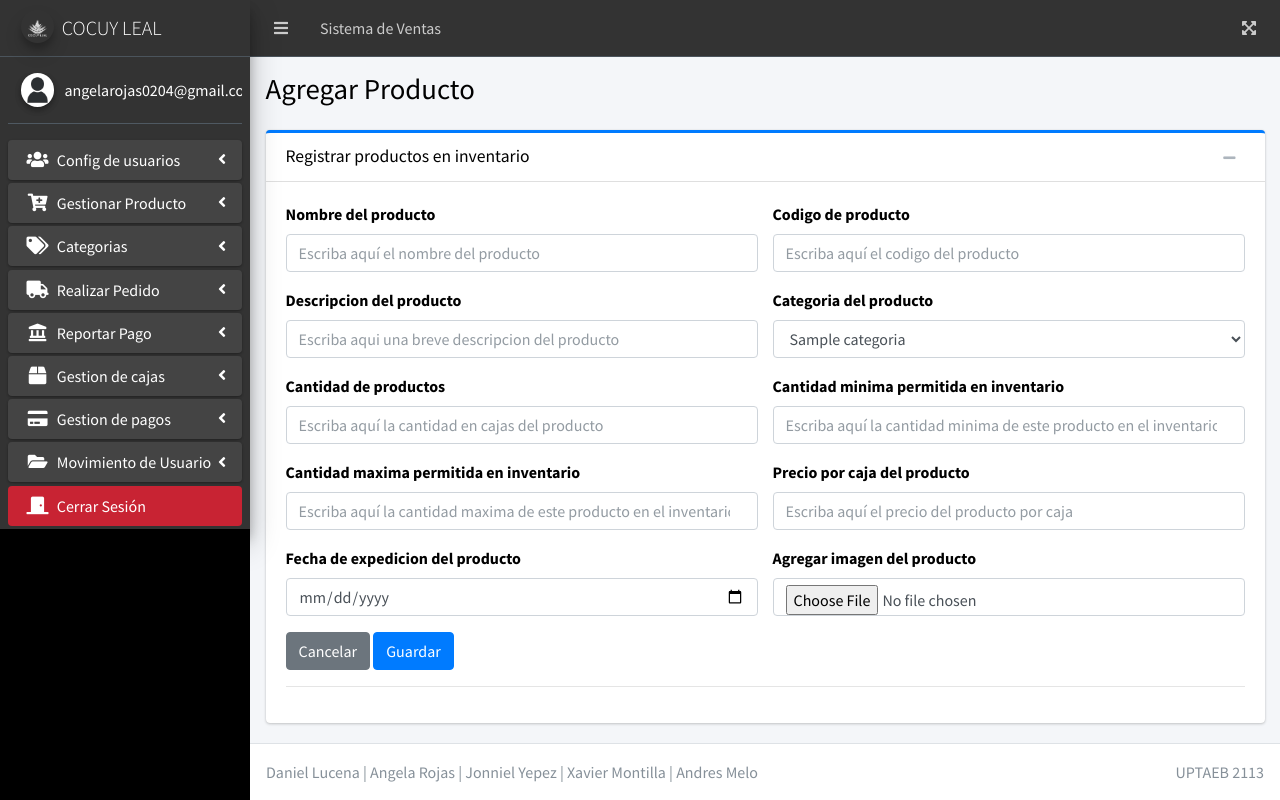
After one commit to Angela-0204/www.sistemacocuy.com, a PHP site: template views/hacer_compra.php in a window 1280 px wide. The commit adds this page. Run offline with PHP 8.4, Linux system fonts and the light colour scheme; a user stored in the database is signed in; tables that the repository leaves empty or names only in its code hold one stand-in row (values such as "Sample post"); the template is opened without the code that fills it: most values are stand-ins (such as "Sample title", 1, 10 or a date in 2020); data that the repository does not hold is empty; some libraries are stand-ins or nearby versions.

```diff
--- /dev/null
+++ b/app/controllers/hacer_compra.php
@@ -0,0 +1,3 @@
+<?php
+include('app/config.php');
+include($VIEW.'hacer_compra.php');
--- a/views/catalogo.php
+++ b/views/catalogo.php
@@ -42,7 +42,7 @@
                                 </thead>
                                 <tbody></tbody>
                             </table>
-                            <a href="?pagina=compra" id="comprar" class="btn-2">Comprar</a>
+                            <a href="?pagina=hacer_compra" id="comprar" class="btn-2">Comprar</a>
                             <a href="#" id="vaciar-carrito" class="btn-2">Vaciar Carrito</a>
 
                         </div>
--- /dev/null
+++ b/views/hacer_compra.php
@@ -0,0 +1,120 @@
+<?php include('views/layout/menu.php'); ?>
+
+<!-- Content Wrapper. Contains page content -->
+<div class="content-wrapper">
+  <!-- Content Header (Page header) -->
+  <div class="content-header">
+    <div class="container-fluid">
+      <div class="row mb-2">
+        <div class="col-sm-12">
+          <h1 class="m-0">Agregar Producto</h1>
+        </div><!-- /.col -->
+      </div><!-- /.row -->
+    </div><!-- /.container-fluid -->
+  </div>
+  <!-- /.content-header -->
+
+
+  <!-- Main content -->
+  <div class="content">
+    <div class="container-fluid">
+
+      <div class="row">
+        <div class="col-md-12">
+          <div class="card card-outline card-primary">
+            <div class="card-header d-flex align-items-center">
+              <div class="d-flex align-items-center">
+                <h3 class="card-title mb-0">Registrar productos en inventario</h3>
+
+              </div>
+              <div class="ml-auto">
+                <button type="button" class="btn btn-tool" data-card-widget="collapse">
+                  <i class="fas fa-minus"></i>
+                </button>
+              </div>
+            </div>
+
+            <div class="card-body">
+              <div class="row">
+                <div class="col-md-12">
+                  <form action="" method="post" enctype="multipart/form-data">
+                    <div class="row">
+                      <div class="col-md-6 form-group">
+                        <label for="">Nombre del producto</label>
+                        <input type="text" name="nombre" class="form-control" placeholder="Escriba aquí el nombre del producto">
+                      </div>
+                      <div class="col-md-6 form-group">
+                        <label for="">Codigo de producto</label>
+                        <input type="text" name="codigo" class="form-control" placeholder="Escriba aquí el codigo del producto">
+                      </div>
+                    </div>
+                    <div class="row">
+                      <div class="col-md-6 form-group">
+                        <label for="">Descripcion del producto</label>
+                        <input type="text" name="descripcion" class="form-control" placeholder="Escriba aqui una breve descripcion del producto">
+                      </div>
+                      <div class="col-md-6 form-group">
+                        <label for="">Categoria del producto</label>
+                        <select name="categoria" id="categoria" class="form-control">
+                          <?php foreach ($data_categorias as $categorias) { ?>
+                            <option value="<?= $categorias['id_categoria'];?>"><?php echo $categorias['nombre_categoria']; ?></option>
+                          <?php } ?>
+
+                        </select>
+                      </div>
+                    </div>
+                    <div class="row">
+                      <div class="col-md-6 form-group">
+                        <label for="">Cantidad de productos</label>
+                        <input type="number" name="stock" class="form-control" placeholder="Escriba aquí la cantidad en cajas del producto">
+                      </div>
+                      <div class="col-md-6 form-group">
+                        <label for="">Cantidad minima permitida en inventario</label>
+                        <input type="number" name="stock_minimo" class="form-control" placeholder="Escriba aquí la cantidad minima de este producto en el inventario">
+                      </div>
+                    </div>
+                    <div class="row">
+                      <div class="col-md-6 form-group">
+                        <label for="">Cantidad maxima permitida en inventario</label>
+                        <input type="number" name="stock_maximo" class="form-control" placeholder="Escriba aquí la cantidad maxima de este producto en el inventario">
+                      </div>
+                      <div class="col-md-6 form-group">
+                        <label for="">Precio por caja del producto</label>
+                        <input type="text" name="precio" class="form-control" placeholder="Escriba aquí el precio del producto por caja">
+                      </div>
+                    </div>
+                    <div class="row">
+                      <div class="col-md-6 form-group">
+                        <label for="">Fecha de expedicion del producto</label>
+                        <input type="date" name="fecha" class="form-control">
+                      </div>
+                      <div class=" col-md-6 form-group mb-3">
+
+                        <label for="">Agregar imagen del producto</label>
+                        <input class="form-control" name="imagen" id="formFileSm" type="file">
+                      </div>
+                    </div>
+                    <div class="form-group">
+                      <a href="" class="btn btn-secondary">Cancelar</a>
+                      <button class="btn btn-primary" id="registrar">Guardar</button>
+                    </div>
+                    <hr>
+                  </form>
+                </div>
+              </div>
+            </div>
+
+          </div>
+
+        </div>
+      </div>
+    </div>
+
+    <!-- /.row -->
+  </div><!-- /.container-fluid -->
+</div>
+<!-- /.content -->
+</div>
+<!-- /.content-wrapper -->
+<?php include('views/layout/footer.php'); ?>
+<script src="public/js/producto.js"></script>
```
